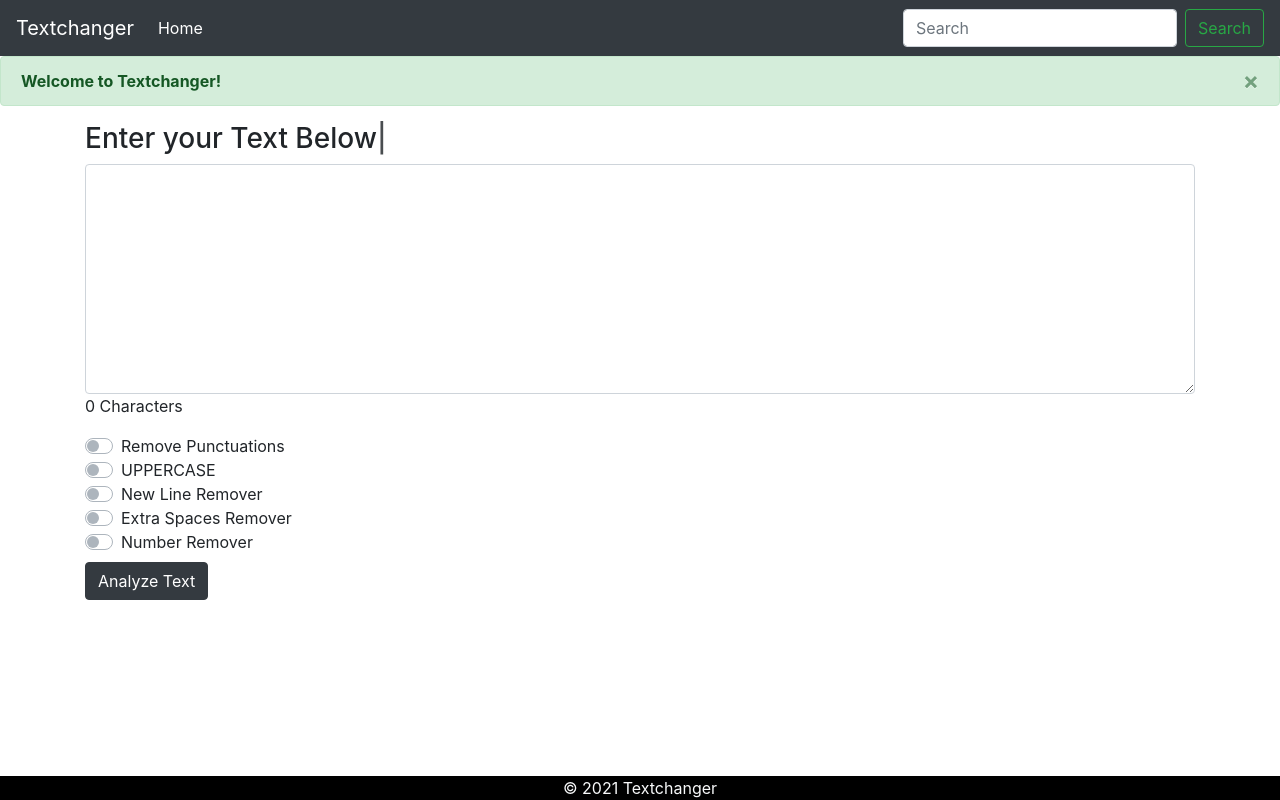
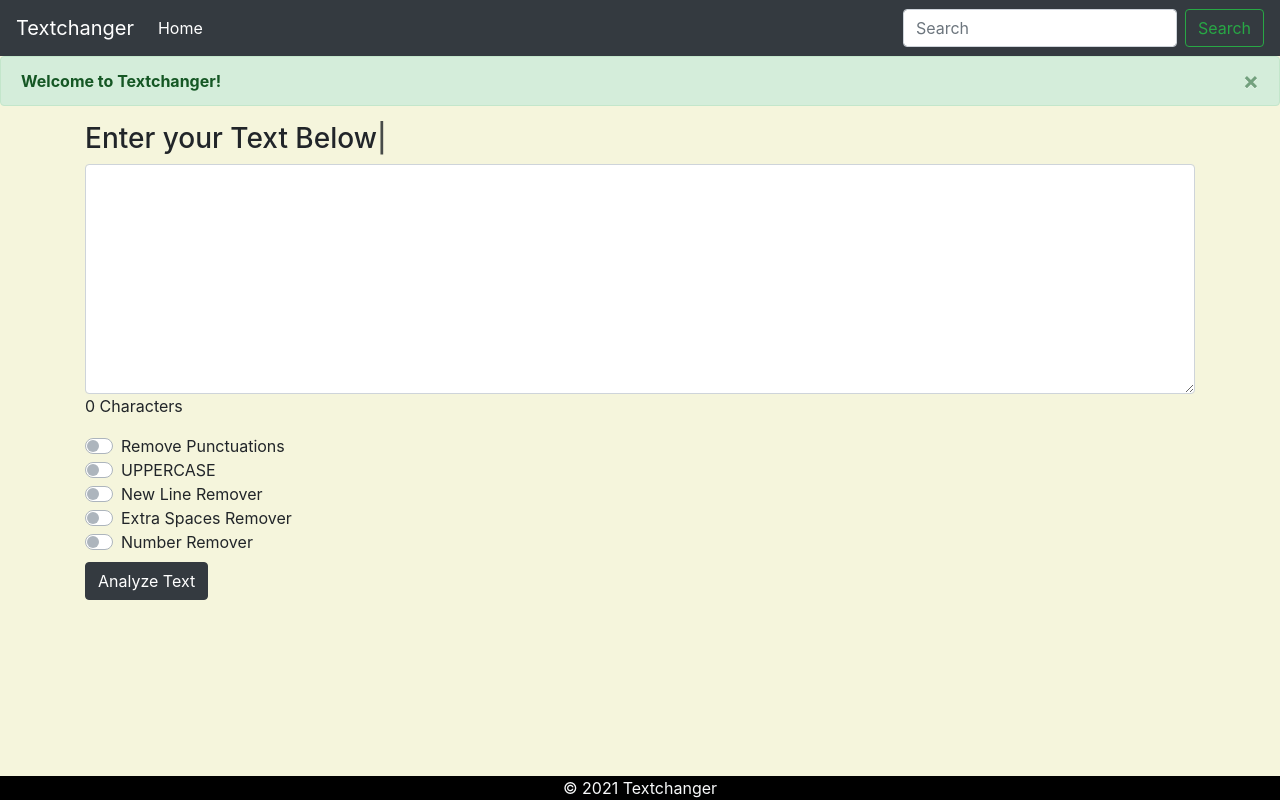
Before and after one commit to vive-999/textchanger, a Django app: page / in a window 1280 px wide. Run offline with Django 3.2, Linux system fonts and the light colour scheme; some libraries are stand-ins or nearby versions.

Commit message:
added some changes

```diff
--- a/Textchanger/settings.py
+++ b/Textchanger/settings.py
@@ -22,11 +22,13 @@ BASE_DIR = Path(__file__).resolve().parent.parent
 
 # SECURITY WARNING: keep the secret key used in production secret!
 SECRET_KEY = os.environ['SECRET_KEY_KEY']
+# SECRET_KEY = "87zzla39uvm3ux22#yqd&ymhw=w+)y!v%dm%s*6iwm8b)af1%7"
 
 # SECURITY WARNING: don't run with debug turned on in production!
 DEBUG = False
 
 ALLOWED_HOSTS = ["textchangervive.herokuapp.com","localhost"]
+
 
 
 # Application definition
--- a/templates/index.html
+++ b/templates/index.html
@@ -1,19 +1,17 @@
 <!doctype html>
 <html lang="en">
   <head>
-    <!-- Required meta tags -->
     <meta charset="utf-8">
     <meta name="viewport" content="width=device-width, initial-scale=1, shrink-to-fit=no">
+    <link rel="stylesheet" href="https://stackpath.bootstrapcdn.com/bootstrap/4.2.1/css/bootstrap.min.css" integrity="sha384-GJzZqFGwb1QTTN6wy59ffF1BuGJpLSa9DkKMp0DgiMDm4iYMj70gZWKYbI706tWS" crossorigin="anonymous">
+    <script type="text/javascript" src="https://cdn.jsdelivr.net/npm/typed.js"></script>
+    <title>Text Changer</title>
+    <style>
 
-    <!-- Bootstrap CSS -->
-    <link rel="stylesheet" href="https://stackpath.bootstrapcdn.com/bootstrap/4.2.1/css/bootstrap.min.css" integrity="sha384-GJzZqFGwb1QTTN6wy59ffF1BuGJpLSa9DkKMp0DgiMDm4iYMj70gZWKYbI706tWS" crossorigin="anonymous">
-    <!--Typed.js-->
-    <script type="text/javascript" src="https://cdn.jsdelivr.net/npm/typed.js"></script>
+    body{
+      background-color: beige;
+    }
 
-    <title>Text Changer</title>
-    <!-- Favicon-->
-    <link rel="shortcut icon" href="https://codewithharry.com/static/photo.png">
-    <style>
 		.footer {
    		position: fixed;
    		left: 0;
@@ -138,8 +136,6 @@
   </div>
 </footer>
 
-    <!-- Optional JavaScript -->
-    <!-- jQuery first, then Popper.js, then Bootstrap JS -->
     <script src="https://code.jquery.com/jquery-3.3.1.slim.min.js" integrity="sha384-q8i/X+965DzO0rT7abK41JStQIAqVgRVzpbzo5smXKp4YfRvH+8abtTE1Pi6jizo" crossorigin="anonymous"></script>
     <script src="https://cdnjs.cloudflare.com/ajax/libs/popper.js/1.14.6/umd/popper.min.js" integrity="sha384-wHAiFfRlMFy6i5SRaxvfOCifBUQy1xHdJ/yoi7FRNXMRBu5WHdZYu1hA6ZOblgut" crossorigin="anonymous"></script>
     <script src="https://stackpath.bootstrapcdn.com/bootstrap/4.2.1/js/bootstrap.min.js" integrity="sha384-B0UglyR+jN6CkvvICOB2joaf5I4l3gm9GU6Hc1og6Ls7i6U/mkkaduKaBhlAXv9k" crossorigin="anonymous"></script>
```
Also changed, not shown: db.sqlite3, templates/bg.jpg (added).
